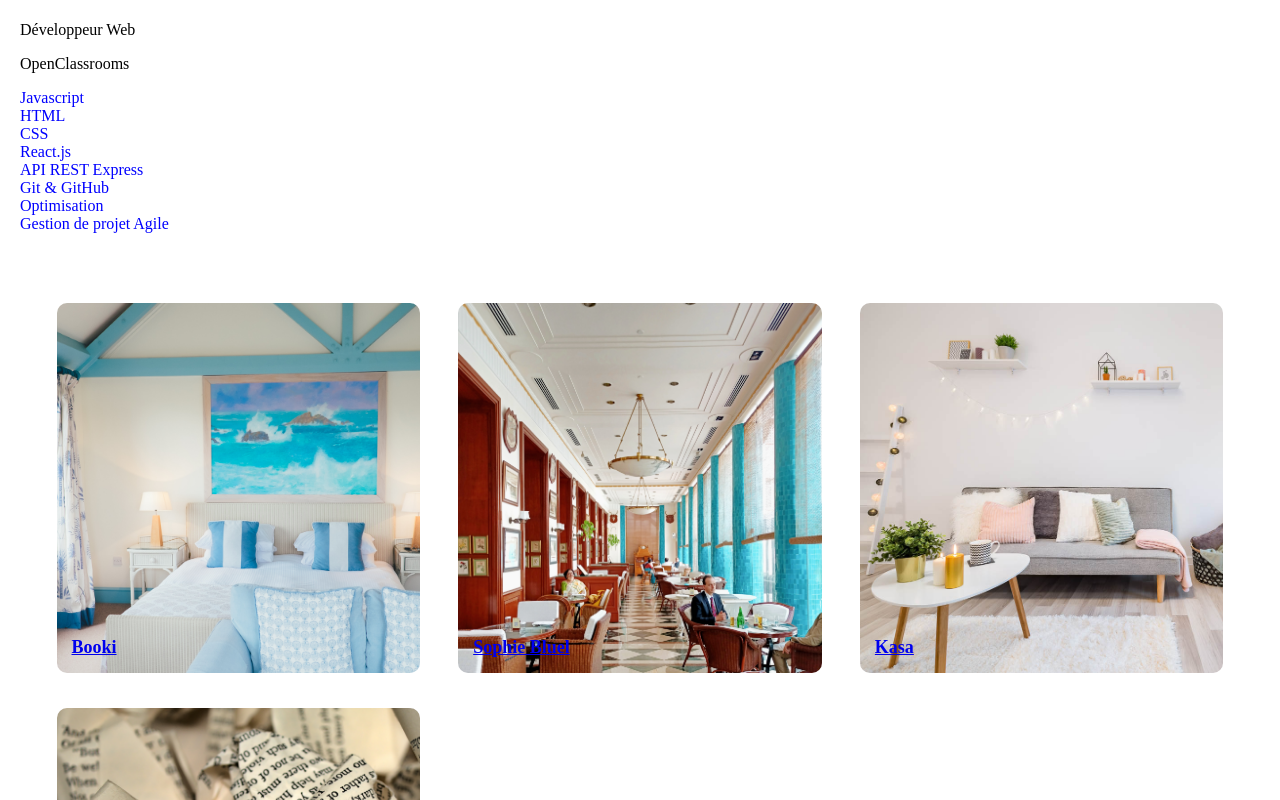
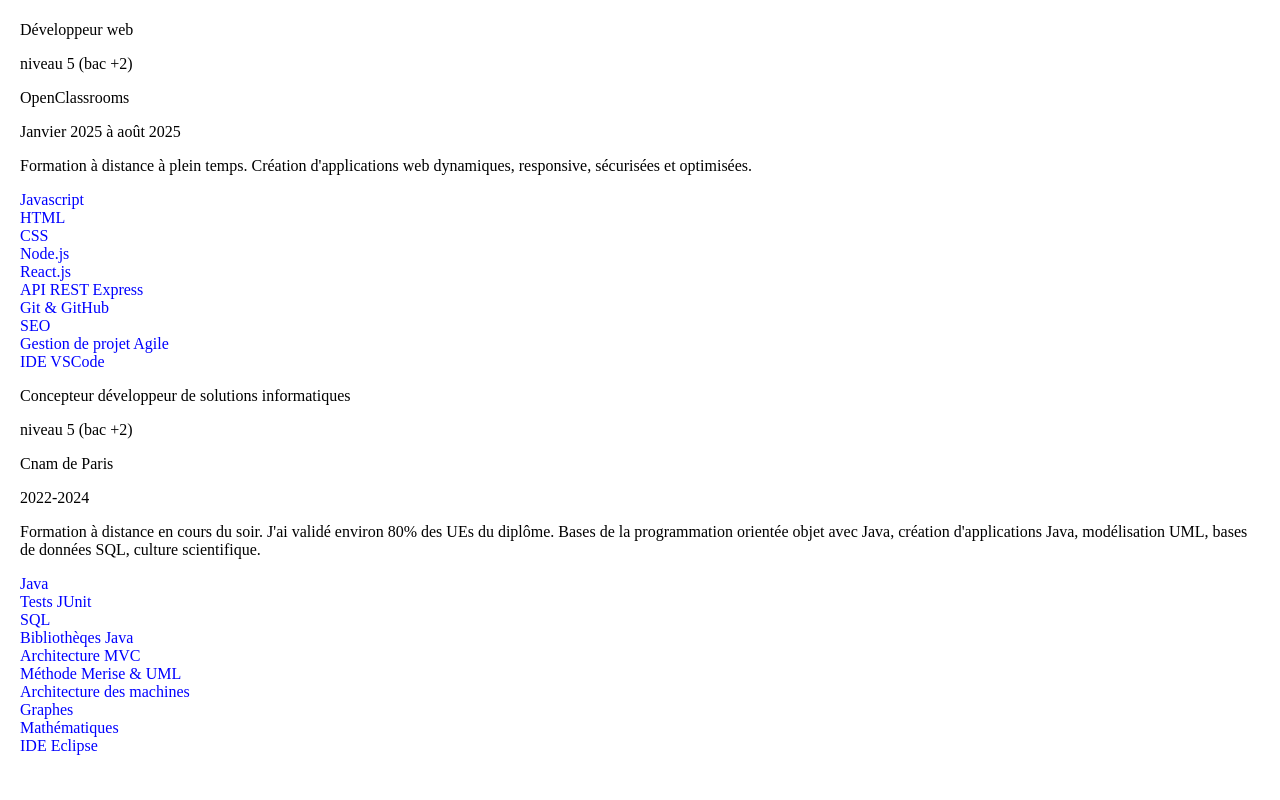
Before and after one commit to ClauLaff/portfolio, a React (Vite) app: page / in a window 1280 px wide. Shown: the part 500-1300 px from the top of the page. Built offline with nearby package versions, Linux system fonts and the light colour scheme.

Commit message:
Ajout des formations

```diff
--- /dev/null
+++ b/src/components/Footer/Footer.jsx
@@ -0,0 +1,12 @@
+import './Footer.scss'
+
+function Footer(){
+    return(
+        <div className="footer">
+           <p>claudialaffargue@outlook.com</p>
+            <a href="https://www.linkedin.com/in/claudia-laffargue-833a2943" target="_blank" rel="noopener noreferrer">in</a>
+        </div>
+    )
+}
+
+export default Footer
--- /dev/null
+++ b/src/components/Footer/Footer.scss
@@ -0,0 +1,6 @@
+.footer{
+    display:flex;
+    gap:25px;
+    justify-content: center;
+    align-items: center;
+}
--- /dev/null
+++ b/src/components/Formation/Formation.jsx
@@ -0,0 +1,21 @@
+import './Formation.scss'
+import Tag from '../Tag/Tag'
+
+function Formation(props){
+    return(
+        <div>
+
+            <div className="formation">
+               <p>{props.title}</p>
+               <p>{props.degree}</p>
+               <p>{props.school}</p>
+               <p>{props.year}</p>
+               <p>{props.description}</p>
+               {props.tags.map((tag, index)=>(
+                <Tag key={index} text={tag}/>
+               ))}
+            </div>
+        </div>
+    )
+}
+export default Formation
--- a/src/components/Header/Header.jsx
+++ b/src/components/Header/Header.jsx
@@ -8,7 +8,6 @@
       <div className = "languages">
         <button><img src="/src/assets/france.png" alt="français"/></button>
         <button><img src="/src/assets/britain.png" alt="english"/></button>
-        <a href="https://www.linkedin.com/in/claudia-laffargue-833a2943" target="_blank" rel="noopener noreferrer">in</a>
       </div>
     </div>
   )
--- a/src/components/Projet/Projet.jsx
+++ b/src/components/Projet/Projet.jsx
@@ -19,7 +19,7 @@
                     Votre navigateur ne supporte pas la lecture vidéo.
                 </video>
             </div>
-            <p className="gitHubLink">{props.gitHubLink}</p>
+            <a className="gitHubLink" href={props.gitHubLink} target="_blank" rel="noopener noreferrer">Repository GitHub</a>
         </div>
 
     )
--- /dev/null
+++ b/src/data/formations.json
@@ -0,0 +1,42 @@
+[
+    {
+        "id":"openClassrooms",
+        "title":"Développeur web",
+        "degree":"niveau 5 (bac +2)",
+        "school":"OpenClassrooms",
+        "year":"Janvier 2025 à août 2025",
+        "description":"Formation à distance à plein temps. Création d'applications web dynamiques, responsive, sécurisées et optimisées.",
+        "tags":[
+            "Javascript",
+            "HTML",
+            "CSS",
+            "Node.js",
+            "React.js",
+            "API REST Express",
+            "Git & GitHub",
+            "SEO",
+            "Gestion de projet Agile",
+            " IDE VSCode"
+        ]
+    },
+    {
+        "id":"cnam",
+        "title":"Concepteur développeur de solutions informatiques",
+        "degree":"niveau 5 (bac +2)",
+        "school":"Cnam de Paris",
+        "year":"2022-2024",
+        "description":"Formation à distance en cours du soir. J'ai validé environ 80% des UEs du diplôme. Bases de la programmation orientée objet avec Java, création d'applications Java, modélisation UML, bases de données SQL, culture scientifique.",
+        "tags": [
+            "Java",
+            "Tests JUnit",
+            "SQL",
+            "Bibliothèqes Java",
+            "Architecture MVC",
+            "Méthode Merise & UML",
+            "Architecture des machines",
+            "Graphes",
+            "Mathématiques",
+            "IDE Eclipse"
+        ]
+    }
+]
--- a/src/data/projets.json
+++ b/src/data/projets.json
@@ -10,7 +10,7 @@
         ],
         "description" : "Page web statique",
         "video" : "/booki.mp4",
-        "gitHubLink" : ""
+        "gitHubLink" : "https://github.com/ClauLaff/booki"
     },
     {
         "id": "sophieBluel",
@@ -24,7 +24,7 @@
         ],
         "description" : "Portfolio dynamique avec authentification",
         "video" : "/sophieBluel.mp4",
-        "gitHubLink" : ""
+        "gitHubLink" : "https://github.com/ClauLaff/FrontEnd"
     },
     {
         "id": "Kasa",
@@ -37,7 +37,7 @@
         ],
         "description" : "Site web dynamique SPA",
         "video" : "/kasa.mp4",
-        "gitHubLink" : ""
+        "gitHubLink" : "https://github.com/ClauLaff/projet5"
     },
     {
         "id": "grimoire",
@@ -50,7 +50,7 @@
         ],
         "description" : "Base de données et API",
         "video" : "/grimoir.mp4",
-        "gitHubLink" : ""
+        "gitHubLink" : "https://github.com/ClauLaff/backend"
     }
 
 ]
--- a/src/main.jsx
+++ b/src/main.jsx
@@ -5,6 +5,7 @@
 import Home from './pages/Home/Home.jsx'
 import Header from './components/Header/Header.jsx'
 import Projets from './pages/Projets/Projets.jsx'
+import Footer from './components/Footer/Footer.jsx'
 
 createRoot(document.getElementById('root')).render(
   <StrictMode>
@@ -14,6 +15,7 @@
         <Route path = "/" element = {<Home/>}/>
         <Route path = "/Projets/:id" element = {<Projets/>}/>
       </Routes>
+      <Footer/>
     </BrowserRouter>
   </StrictMode>
 )
--- a/src/pages/Home/Home.jsx
+++ b/src/pages/Home/Home.jsx
@@ -1,6 +1,7 @@
 import './Home.scss'
 import Portfolio from '../../components/Portfolio/Portfolio'
-import Tag from '../../components/Tag/Tag'
+import formations from '../../data/formations.json'
+import Formation from '../../components/Formation/Formation'
 
 function  Home(){
   return(
@@ -20,12 +21,10 @@
         <section>
           <div>
             <h1>Formation</h1>
-            <div className="formation">
-               <p>Développeur Web</p>
-               <p>OpenClassrooms</p>
-               <Tag text="Javascript"/><Tag text="HTML"/><Tag text="CSS"/><Tag text="React.js"/>
-               <Tag text="API REST Express"/><Tag text="Git & GitHub"/><Tag text="Optimisation"/><Tag text=" Gestion de projet Agile"/>
-            </div>
+              {formations.map((formation)=>(
+                <Formation className="formation" key={formation.id} title={formation.title} degree={formation.degree}
+                school={formation.school} year={formation.year} description={formation.description} tags={formation.tags}/>
+              ))}
           </div>
         </section>
         <section>
```
Also changed, not shown: src/assets/OIP.webp (added), src/components/Formation/Formation.scss (added).
